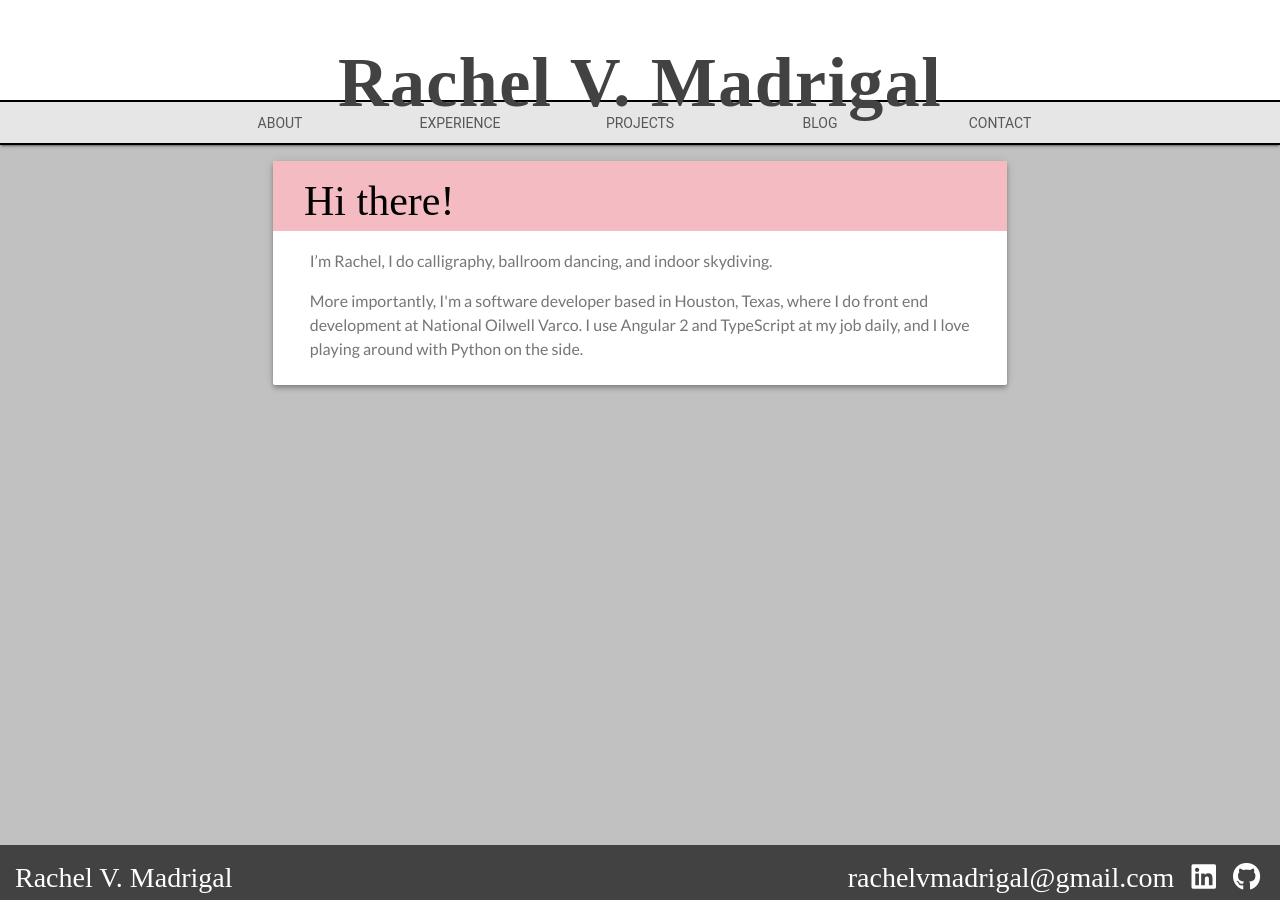
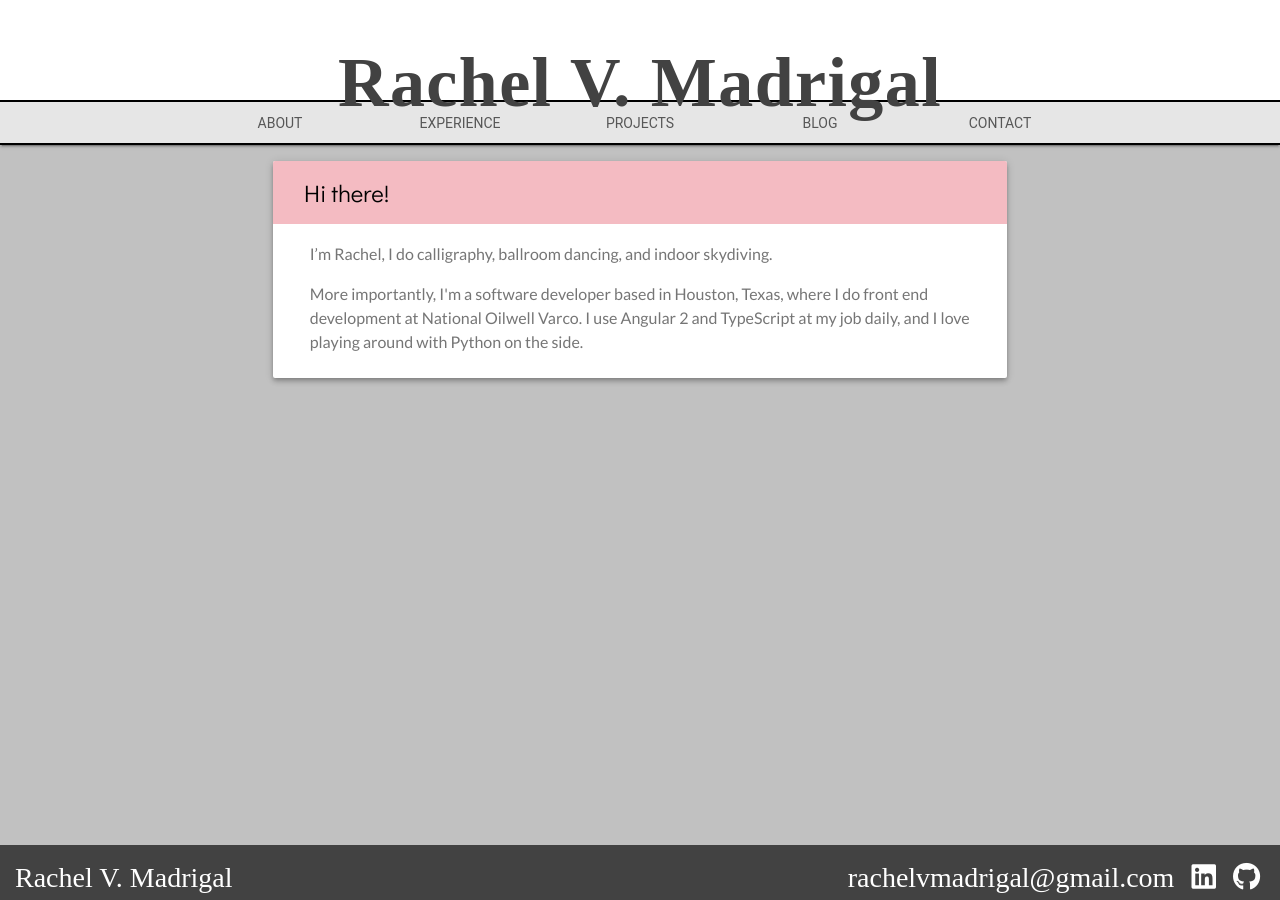
Before and after one commit to rachelmad/rachelmad.github.io, a Jekyll site: the page built from index.html, in a window 1280 px wide. Built offline with Jekyll 4.4.1, drawn with Linux system fonts in a browser that asks for light colours; nearby versions of some CDN libraries; some web fonts are replaced.

Commit message:
Made card title layouts match

```diff
--- a/css/styles.css
+++ b/css/styles.css
@@ -159,11 +159,12 @@ img.article-image {
 }
 
 .card-title {
-    font-family: 'Stalemate', cursive;
+    font-family: 'Didact Gothic', sans-serif;
+    /*font-family: 'Stalemate', cursive;*/
     /*font-weight: 700;*/
     /*text-transform: uppercase;*/
-    font-size: 3rem;
-    margin: 0 0 -10px 15px;
+    font-size: 1.7rem;
+    margin-left: 15px;
 }
 
 .text-card-top {
```
